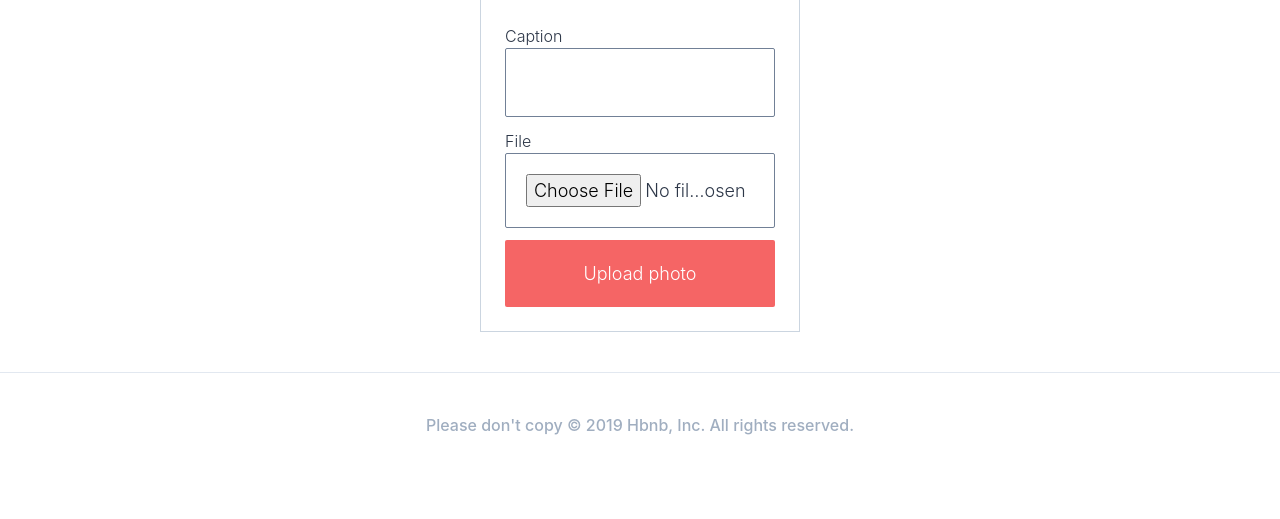
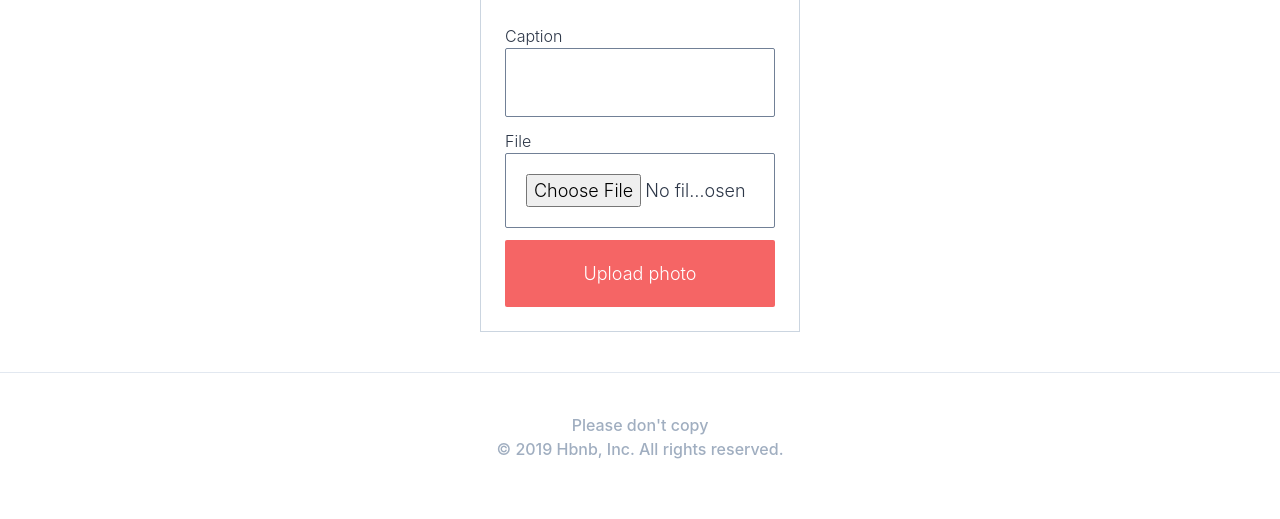
Before and after one commit to vapvin/Airbnb-Cloning, a Django app: page /rooms/1/photos/add in a window 1280 px wide. Shown: the part 97-616 px from the top of the page. Run offline with Django 3.2, Linux system fonts and the light colour scheme; the visitor is signed in with stand-in values (Sample User, id 1); some libraries are stand-ins or nearby versions.

Commit message:
Change This File

```diff
--- a/templates/partials/footer.html
+++ b/templates/partials/footer.html
@@ -1,7 +1,9 @@
 {% load i18n %}
 <footer class="container mx-auto text-center py-10 border-t font-medium text-gray-500">
-  <span>
-    {% trans "Please don't copy" %}
-  </span>
-  <span>&copy; 2019 Hbnb, Inc. {% trans "All rights reserved" %}.</span>
+  <div class="flex flex-col">
+    <span>
+      {% trans "Please don't copy" %}
+    </span>
+    <span>&copy; 2019 Hbnb, Inc. {% trans "All rights reserved" %}.</span>
+  </div>
 </footer>
```
Also changed, not shown: locale/es/LC_MESSAGES/django.po.
